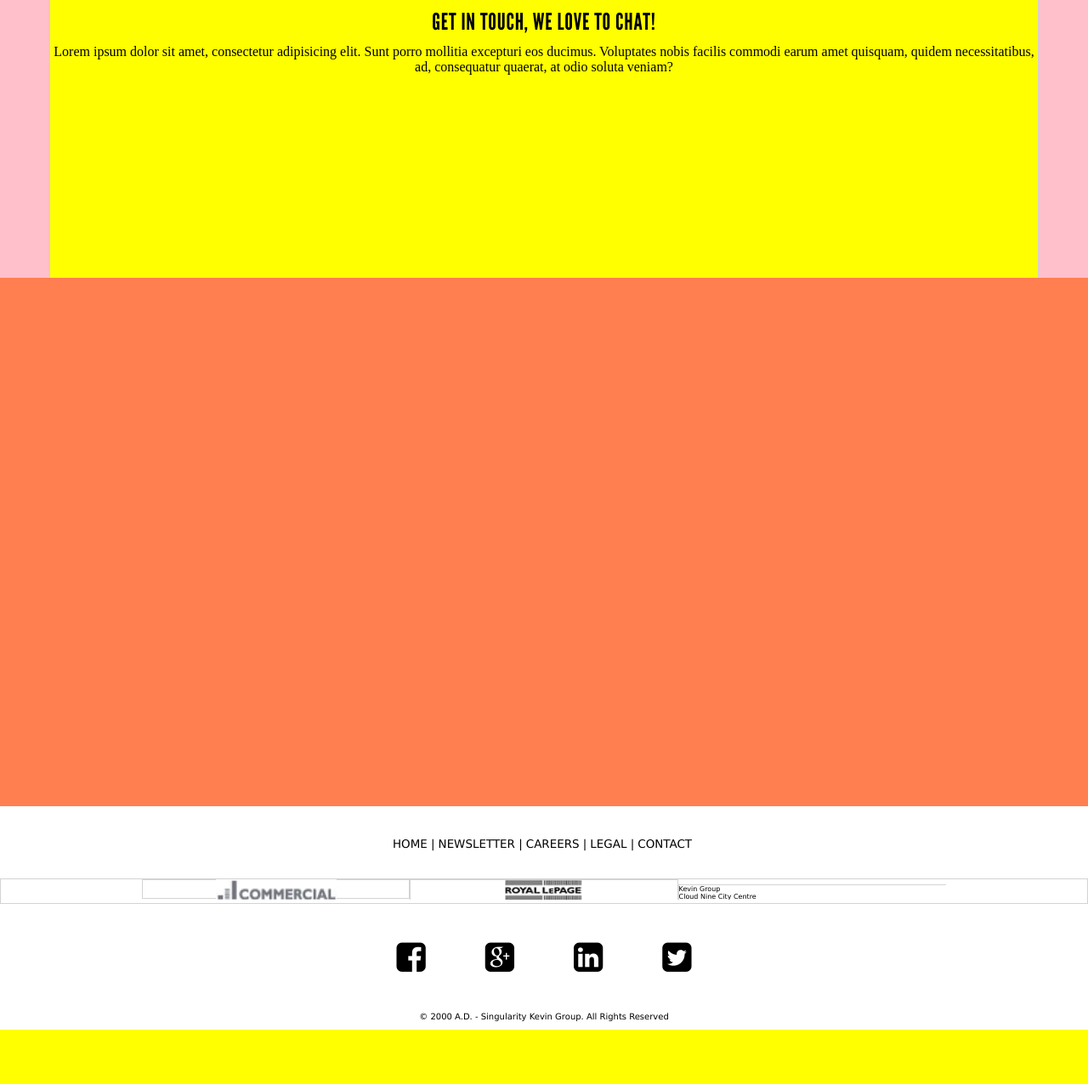
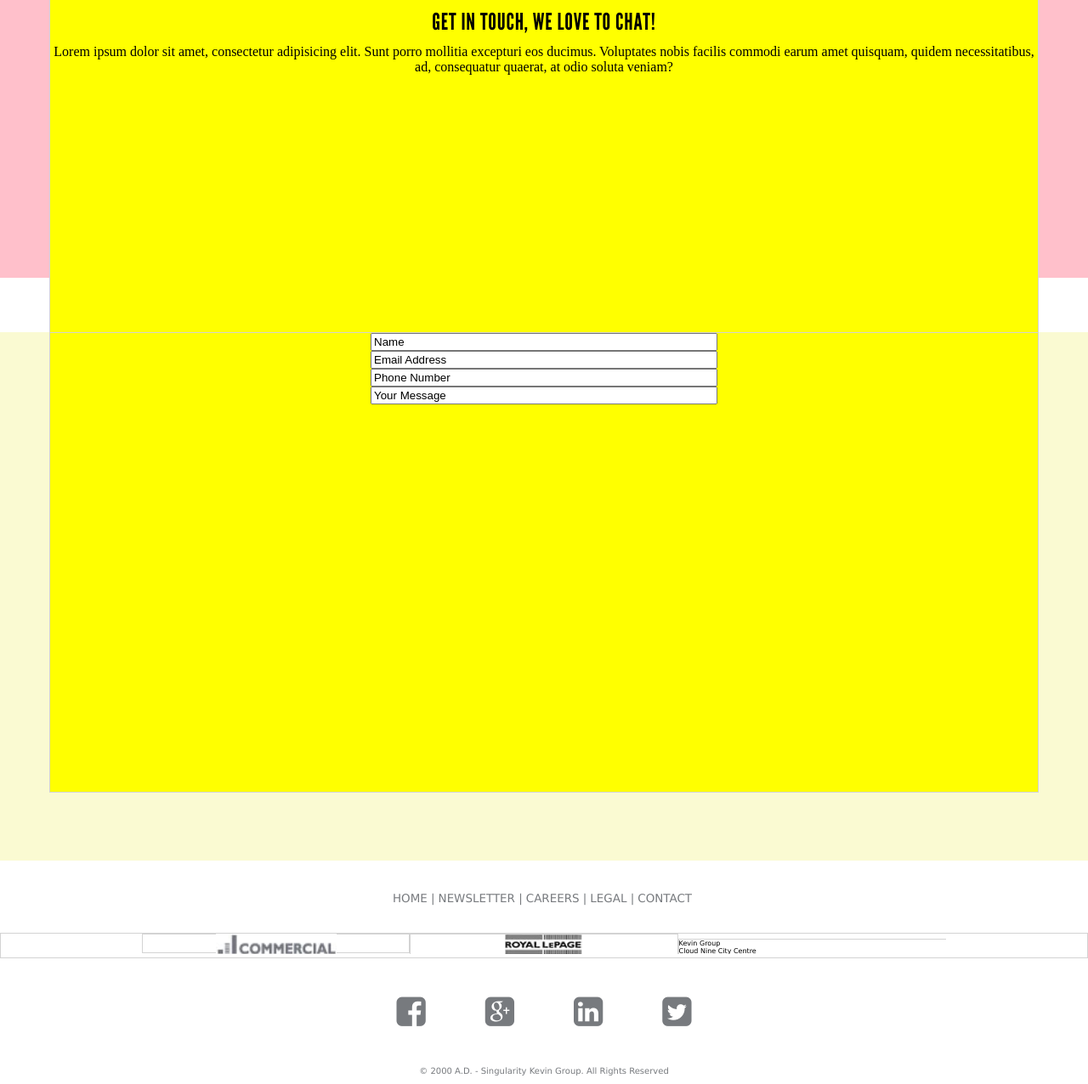
Before and after one commit to dannysinger/SOLVE, a PHP site: page / in a window 1280 px wide. Shown: the part 2711-3987 px from the top of the page at 85% size. Before the commit the page ends 3923 px from the top, so only its background shows below. Run offline with PHP 8.4, Linux system fonts and the light colour scheme.

Commit message:
Put in html input tags

```diff
--- a/Klein Group/css/stylesheet.css
+++ b/Klein Group/css/stylesheet.css
@@ -341,10 +341,15 @@ header h2/*Should This be a <p>? Re: SEO */{
     text-align:center;
 }
 
-SECTION.message-form{
-    background-color:coral;
+section.message-form{
+    background-color:lightgoldenrodyellow;
     height:38.888em;
 }
+.message-form div.generic-info-box input{
+    width: 30em;
+    margin: 0 auto;
+    display:block;
+    }
 
 
 
@@ -393,6 +398,7 @@ nav.generic-info-box{
 .social{
     font-size:2.5em;
     margin:1em auto;
+    color:#777a7e;
     }
 .social i{
     margin-left:0.75em;
@@ -451,10 +457,12 @@ nav.generic-info-box{
 }
 footer>p{
     text-align:center;
+    color:#777a7e;
 }
 .footer-nav{
     font-family:"verdana";
     font-size:larger;
+    color:#777a7e;
     }
 
 /*-------------------Clearfix
--- a/Klein Group/index.html
+++ b/Klein Group/index.html
@@ -141,9 +141,17 @@
 <!--END section.GET-IN-TOUCH, START MESSAGE FORM-->
 <!--END section.GET-IN-TOUCH, START MESSAGE FORM-->
 
+    <section class="message-form">
+        <div class="generic-info-box">
+            <form>
+                <input type="text" value="Name">
+                <input type="text" value="Email Address">
+                <input type="text" value="Phone Number">
+                <input type="text" value="Your Message">
+            </form>
+        </div>
+    </section>
 
-    <section class="message-form">
-    </section>
 <!--END MESSAGE FORM, START FOOTER NAV-->
 <!--END MESSAGE FORM, START FOOTER NAV-->
 <!--END MESSAGE FORM, START FOOTER NAV-->
```
